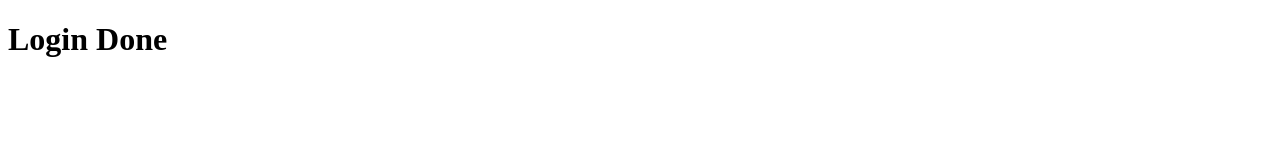
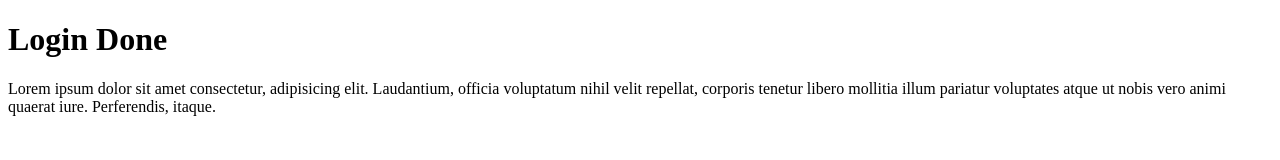
Before and after one commit to nimoutmang/Girl-grop, a plain HTML site: page index.html in a window 1280 px wide. Drawn offline with Linux system fonts and the light colour scheme.

Commit message:
#1 add container

```diff
--- a/index.html
+++ b/index.html
@@ -1,12 +1,22 @@
 <!DOCTYPE html>
 <html lang="en">
+
 <head>
     <meta charset="UTF-8">
     <meta http-equiv="X-UA-Compatible" content="IE=edge">
     <meta name="viewport" content="width=device-width, initial-scale=1.0">
     <title>Document</title>
+    <script src="js/app.js"></script>
 </head>
+
 <body>
     <h1>Login Done</h1>
+    <div class="container">
+        <div class="card">
+            <p>Lorem ipsum dolor sit amet consectetur, adipisicing elit. Laudantium, officia voluptatum nihil velit repellat, corporis tenetur libero mollitia illum pariatur voluptates atque ut nobis vero animi quaerat iure. Perferendis, itaque.</p>
+        </div>
+    </div>
+
 </body>
+
 </html>
```
Also changed, not shown: js/app.js (added).
